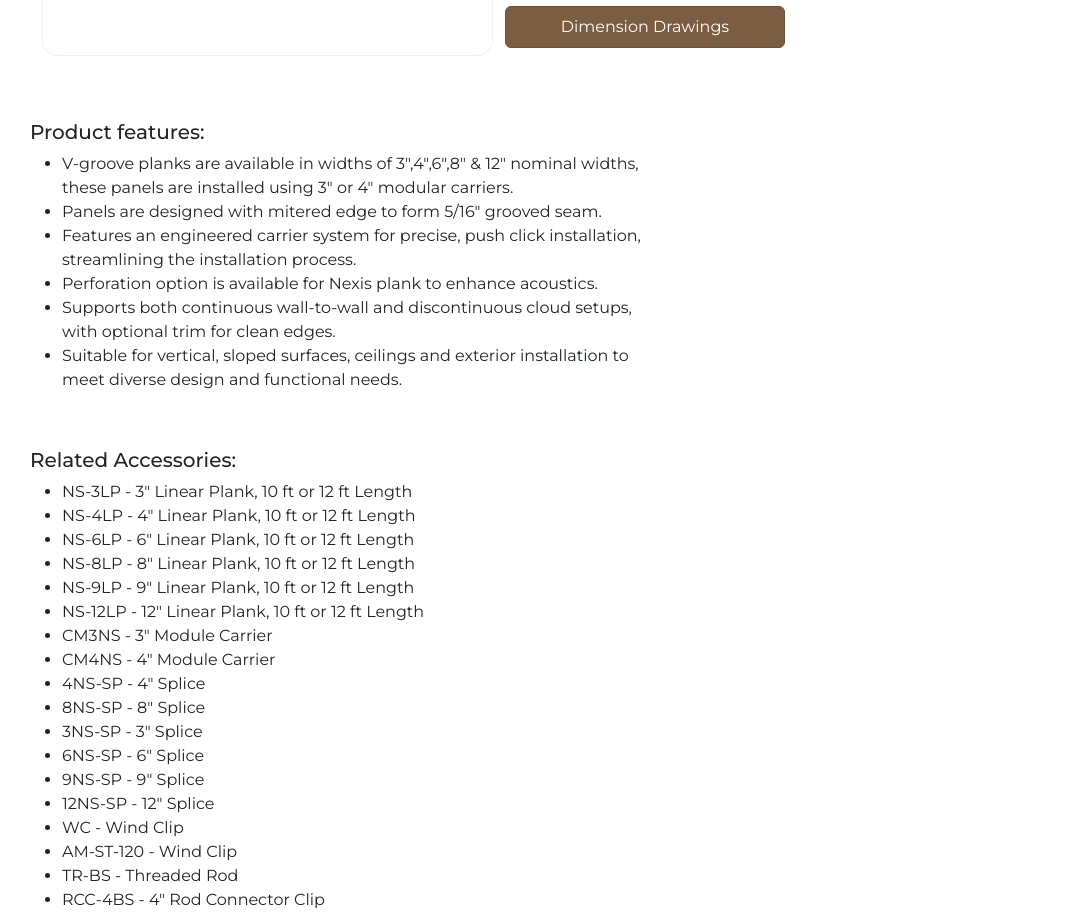
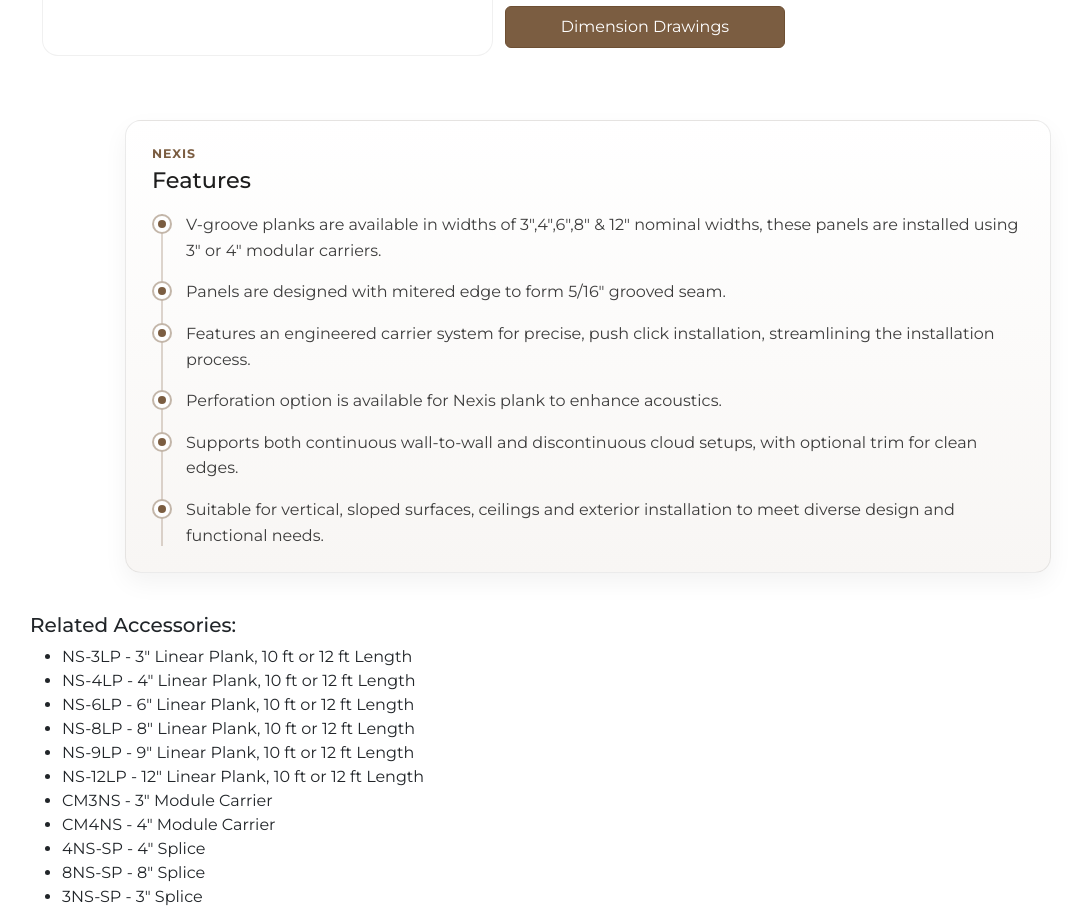
Before and after one commit to artikbharoliya/celestia-web-next, a Next.js app: page /products/nexis in a window 1280 px wide. Shown: the part 960-1872 px from the top of the page, without its empty margins (52-1134 px from the left). Built offline with nearby package versions, Linux system fonts and the light colour scheme.

Commit message:
improve the features section

```diff
--- a/src/components/Product/Product.module.scss
+++ b/src/components/Product/Product.module.scss
@@ -92,6 +92,99 @@
   border-radius: 6px;
 }
 
+.featuresRow {
+  margin-top: 2.25rem;
+}
+
+.featuresCol {
+  margin: 0 auto;
+}
+
+.featuresPanel {
+  background: linear-gradient(180deg, #ffffff 0%, #f8f6f4 100%);
+  border: 1px solid rgba(0, 0, 0, 0.08);
+  border-radius: 16px;
+  padding: 24px 26px;
+  box-shadow: 0 10px 24px rgba(0, 0, 0, 0.05);
+}
+
+.featuresHeader {
+  margin-bottom: 18px;
+}
+
+.featuresEyebrow {
+  margin: 0;
+  font-size: 0.78rem;
+  letter-spacing: 0.08em;
+  text-transform: uppercase;
+  color: $font-color-primary;
+  font-weight: 700;
+}
+
+.featuresTitle {
+  margin: 4px 0 0;
+  font-size: 1.4rem;
+  color: $black-color-light;
+}
+
+.featuresTimeline {
+  list-style: none;
+  margin: 0;
+  padding: 0;
+  position: relative;
+}
+
+.featuresTimeline::before {
+  content: "";
+  position: absolute;
+  top: 2px;
+  bottom: 2px;
+  left: 9px;
+  width: 2px;
+  background: rgba(123, 93, 65, 0.25);
+}
+
+.featureItem {
+  position: relative;
+  display: flex;
+  align-items: flex-start;
+  gap: 14px;
+  padding-bottom: 16px;
+}
+
+.featureItem:last-child {
+  padding-bottom: 0;
+}
+
+.featureDot {
+  width: 20px;
+  height: 20px;
+  border-radius: 999px;
+  border: 2px solid rgba(123, 93, 65, 0.45);
+  background-color: #ffffff;
+  flex-shrink: 0;
+  margin-top: 2px;
+  position: relative;
+  z-index: 1;
+}
+
+.featureDot::after {
+  content: "";
+  position: absolute;
+  left: 50%;
+  top: 50%;
+  width: 8px;
+  height: 8px;
+  border-radius: 999px;
+  background-color: $font-color-primary;
+  transform: translate(-50%, -50%);
+}
+
+.featureText {
+  color: rgba(0, 0, 0, 0.76);
+  line-height: 1.6;
+}
+
 @media (max-width: $bp-md) {
   .imageCol {
     padding: 20px 20px 0 20px;
@@ -103,6 +196,32 @@
 
   .actionStack {
     max-width: 100%;
+  }
+
+  .featuresPanel {
+    padding: 20px;
+  }
+
+  .featuresTitle {
+    font-size: 1.25rem;
+  }
+
+  .featuresTimeline::before {
+    left: 8px;
+  }
+
+  .featureItem {
+    gap: 12px;
+  }
+
+  .featureDot {
+    width: 18px;
+    height: 18px;
+  }
+
+  .featureDot::after {
+    width: 7px;
+    height: 7px;
   }
 }
 
@@ -120,6 +239,43 @@
   .contentCol {
     padding: 16px;
   }
+
+  .featuresPanel {
+    padding: 16px;
+    border-radius: 12px;
+  }
+
+  .featuresHeader {
+    margin-bottom: 14px;
+  }
+
+  .featuresTitle {
+    font-size: 1.1rem;
+  }
+
+  .featuresTimeline::before {
+    left: 7px;
+  }
+
+  .featureItem {
+    gap: 10px;
+    padding-bottom: 12px;
+  }
+
+  .featureDot {
+    width: 16px;
+    height: 16px;
+  }
+
+  .featureDot::after {
+    width: 6px;
+    height: 6px;
+  }
+
+  .featureText {
+    font-size: 0.95rem;
+    line-height: 1.5;
+  }
 }
 
 .downloadLink {
--- a/src/components/Product/index.jsx
+++ b/src/components/Product/index.jsx
@@ -106,21 +106,27 @@
           </div>
         </Col>
       </StyledRow>
-      <StyledRow className="align-items-center mt-4" isLastRow>
+      <StyledRow className={styles.featuresRow} isLastRow>
         <Col
           xs={12}
-          md={7}
-          className="d-flex flex-column justify-content-center align-items-center align-items-md-start text-center text-md-start"
+          md={10}
+          className={styles.featuresCol}
         >
           {featureList.length > 0 && (
-            <>
-              <h5>Product features:</h5>
-              <ul className="text-start text-md-start">
+            <section className={styles.featuresPanel} aria-label="Product features">
+              <div className={styles.featuresHeader}>
+                <p className={styles.featuresEyebrow}>{name}</p>
+                <h5 className={styles.featuresTitle}>Features</h5>
+              </div>
+              <ul className={styles.featuresTimeline}>
                 {featureList.map((feature) => (
-                  <li key={feature}>{feature}</li>
+                  <li key={feature} className={styles.featureItem}>
+                    <span className={styles.featureDot} aria-hidden="true" />
+                    <span className={styles.featureText}>{feature}</span>
+                  </li>
                 ))}
               </ul>
-            </>
+            </section>
           )}
         </Col>
       </StyledRow>
```
